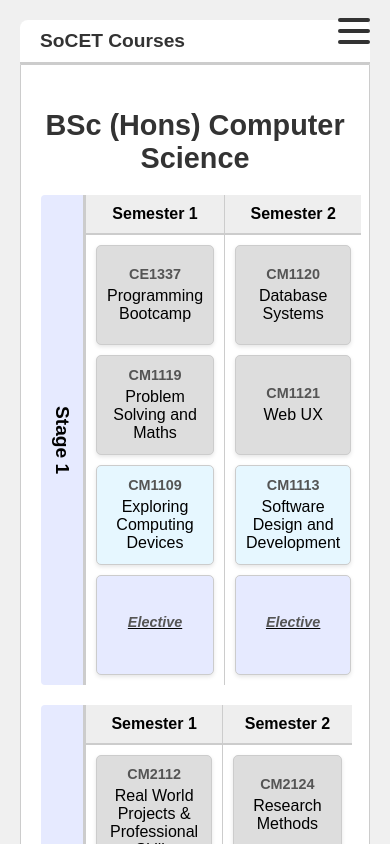
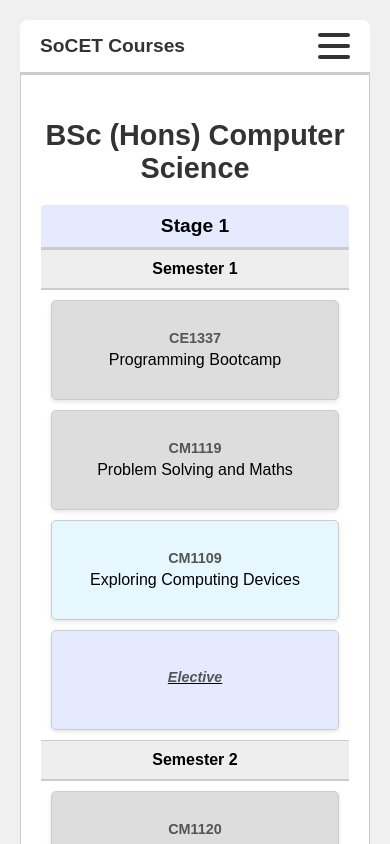
Before and after one commit to mzarb/socet-courses, a React (Create React App) app: page / in a window 390 px wide. Shown: the top 844 px of the page. Built offline with nearby package versions, Linux system fonts and the light colour scheme.

Commit message:
updating styles

```diff
--- a/src/styles.css
+++ b/src/styles.css
@@ -8,7 +8,6 @@
   min-height: 100vh;
 }
 
-/* NEW: Header wrapper to align Logo and Hamburger */
 .navbar-header {
   display: flex;
   justify-content: space-between;
@@ -26,11 +25,11 @@
   color: #333;
 }
 
-/* MODIFIED: course-tabs now handles mobile positioning */
+/* Desktop View: Horizontal scrollable tabs */
 .course-tabs {
   display: flex;
   justify-content: center;
-  margin-bottom: 20px;
+  gap: 10px;
   transition: all 0.3s ease-in-out;
 }
 
@@ -44,7 +43,7 @@
   color: #555;
   transition: all 0.3s ease;
   position: relative;
-  top: 2px;
+  white-space: nowrap; /* Prevents text wrapping on desktop */
 }
 
 .tab-button:hover,
@@ -53,7 +52,7 @@
   border-bottom: 3px solid #007bff;
 }
 
-/* NEW: Hamburger Icon Styling */
+/* Hamburger Icon Styling */
 .hamburger {
   display: none; /* Hidden on desktop */
   flex-direction: column;
@@ -64,7 +63,7 @@
   border: none;
   cursor: pointer;
   padding: 0;
-  z-index: 10;
+  z-index: 1001;
 }
 
 .hamburger div {
@@ -77,15 +76,17 @@
   transform-origin: 1px;
 }
 
-/* Hamburger Animations when open */
+/* Hamburger Animations */
 .hamburger div.open:nth-child(1) { transform: rotate(45deg); }
 .hamburger div.open:nth-child(2) { opacity: 0; transform: translateX(20px); }
 .hamburger div.open:nth-child(3) { transform: rotate(-45deg); }
 
-/* Rest of your existing Course, Stage, and Module styles... */
+/* ==================================== */
+/* 2. Course and Module Grid Styling */
+/* ==================================== */
 .course-container {
   border: 1px solid #ccc;
-  border-radius: 0 0 8px 8px; /* Adjusted for navbar */
+  border-radius: 0 0 8px 8px;
   padding: 20px;
   margin-bottom: 40px;
   background-color: #fff;
@@ -119,18 +120,8 @@
   border-radius: 4px 0 0 4px;
 }
 
-.semesters-row {
-  display: flex;
-  flex: 1;
-}
-
-.semester-container {
-  display: flex;
-  flex-direction: column;
-  flex: 1;
-  border-left: 1px solid #ccc;
-}
-
+.semesters-row { display: flex; flex: 1; }
+.semester-container { display: flex; flex-direction: column; flex: 1; border-left: 1px solid #ccc; }
 .semester-header {
   text-align: center;
   font-weight: bold;
@@ -139,9 +130,6 @@
   border-bottom: 2px solid #ccc;
 }
 
-/* ==================================== */
-/* 2. Modules Grid and Box Styling */
-/* ==================================== */
 .modules-grid {
   display: grid;
   grid-template-columns: repeat(4, 1fr);
@@ -166,20 +154,11 @@
   background-color: #e6f7ff;
 }
 
-.module-code {
-  font-weight: bold;
-  font-size: 0.9em;
-  color: #555;
-}
-
-.module-name {
-  font-size: 1em;
-  font-weight: 500;
-  margin-top: 5px;
-}
+.module-code { font-weight: bold; font-size: 0.9em; color: #555; }
+.module-name { font-size: 1em; font-weight: 500; margin-top: 5px; }
 
 /* ==================================== */
-/* 3. The "Fan Out" Animation */
+/* 3. Animations and Colors */
 /* ==================================== */
 .elective-options {
   position: absolute;
@@ -200,81 +179,76 @@
   box-shadow: 0 4px 6px rgba(0, 0, 0, 0.15);
 }
 
-.elective-options li {
-  padding: 8px;
-  border-bottom: 1px solid #ddd;
-  text-align: left;
-  font-size: 0.9em;
-}
-
-.elective-options li:last-child {
-  border-bottom: none;
-}
-
 @keyframes fan-out {
   from { transform: scaleY(0); opacity: 0; }
   to { transform: scaleY(1); opacity: 1; }
 }
 
-/* ==================================== */
-/* 4. Module Colors */
-/* ==================================== */
 .module-box.core { background-color: #ddd; }
 .module-box.subject-core { background-color: #e6f7ff; }
-.module-box.elective-choice { background-color: #E6EAFF; font-style: italic; text-decoration: underline; }
-.module-box.route-choice { background-color: #E6EAFF; font-style: italic; text-decoration: underline; }
-.module-box.route-choice .module-code,
-.module-box.route-choice .module-name { color: black; }
+.module-box.elective-choice, .module-box.route-choice {
+  background-color: #E6EAFF; font-style: italic; text-decoration: underline;
+}
 
 /* ====================================== */
-/* 5. Responsive Design (Hamburger Logic) */
+/* 4. Responsive Design (Side Drawer) */
 /* ====================================== */
 @media (max-width: 768px) {
-.hamburger {
+  .hamburger {
     display: flex;
-    position: fixed; /* Keep it visible while scrolling */
-    top: 15px;
-    right: 20px;
-    z-index: 1001;
   }
 
-.course-tabs {
-    display: flex;
+  /* Transition to a Slide-in Side Drawer */
+  .course-tabs {
+    position: fixed;
+    top: 0;
+    right: -100%; /* Start off-screen */
+    width: 280px;
+    height: 100vh;
+    background-color: #fff;
     flex-direction: column;
-    position: fixed; /* Fixed to the side */
-    top: 0;
-    right: -100%; /* Hidden off-screen to the right */
-    width: 280px; /* Specific width for the drawer */
-    height: 100vh;
-    background-color: #ffffff;
-    padding: 80px 20px 20px 20px; /* Space at top for the hamburger */
+    justify-content: flex-start;
+    padding-top: 80px;
     box-shadow: -5px 0 15px rgba(0,0,0,0.1);
-    transition: right 0.3s ease-in-out; /* Smooth slide-in */
     z-index: 1000;
-    overflow-y: auto; /* Allows scrolling if you have 20+ courses */
+    transition: right 0.3s ease-in-out;
+    overflow-y: auto; /* Scrollable if many courses */
   }
 
-  /* When JS adds the .open class */
   .course-tabs.open {
-    right: 0;
+    right: 0; /* Slide in */
   }
 
-.tab-button {
+  .tab-button {
     text-align: left;
-    padding: 15px;
+    padding: 15px 25px;
     border-bottom: 1px solid #eee;
     width: 100%;
-    top: 0; /* Reset from desktop positioning */
   }
+
+  .tab-button.active {
+    background-color: #f0f7ff;
+    border-bottom: 1px solid #007bff;
+  }
+
+  /* Grid adjustments for mobile */
+  .stage-row, .semesters-row { flex-direction: column; }
+  .stage-label {
+    writing-mode: horizontal-tb;
+    border-right: none;
+    border-bottom: 2px solid #ccc;
+    border-radius: 4px 4px 0 0;
+  }
+  .semester-container { border-left: none; border-top: 1px solid #ccc; }
+  .modules-grid { grid-template-columns: repeat(2, 1fr); }
 }
-
 
 @media (max-width: 480px) {
   .modules-grid { grid-template-columns: repeat(1, 1fr); }
 }
 
 /* ==================================== */
-/* 6. Extras (Gap Year & Disclaimer) */
+/* 5. Extras */
 /* ==================================== */
 .gap-year {
   text-align: center;
@@ -284,7 +258,6 @@
   border-left: 5px solid #4caf50;
   border-radius: 8px;
   font-weight: bold;
-  color: #333;
 }
 
 .course-disclaimer {
@@ -297,5 +270,4 @@
   border-radius: 6px;
   color: #8a6d3b;
   font-size: 0.9em;
-  text-align: left;
 }
```
